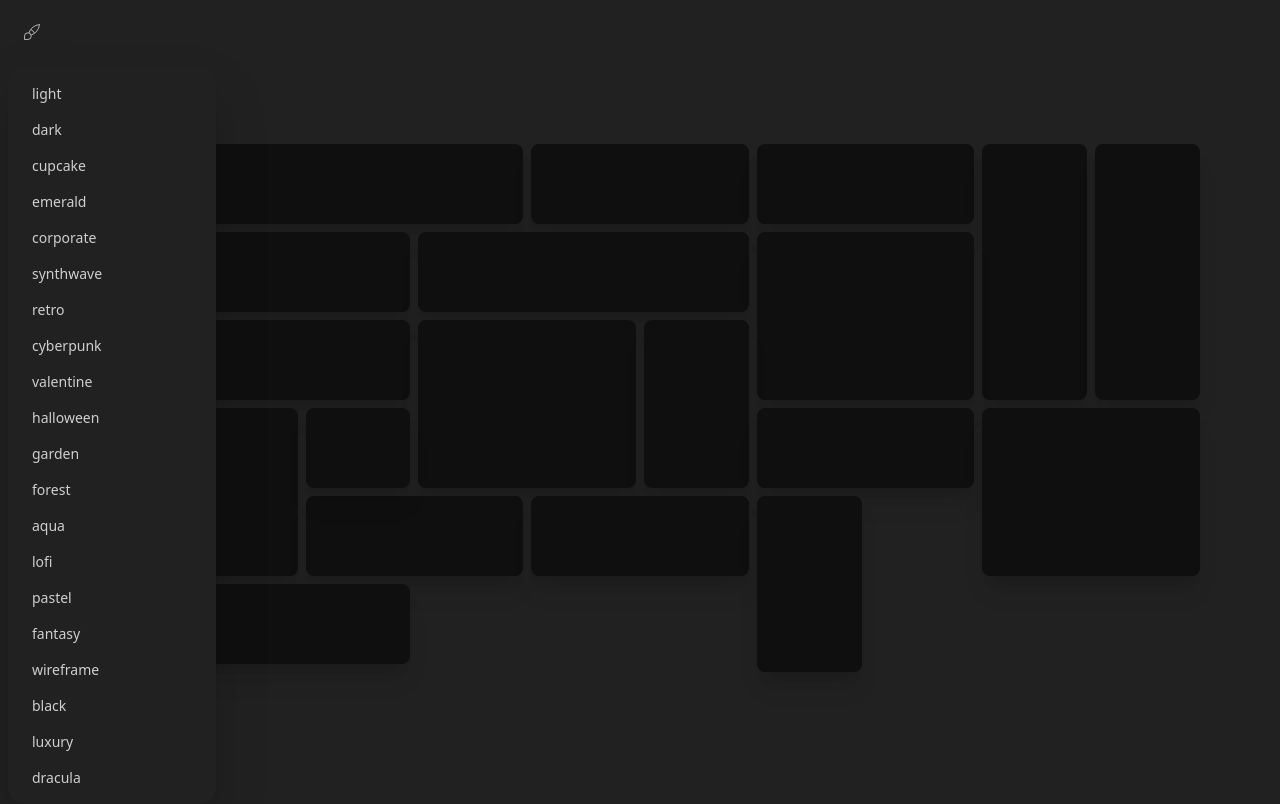
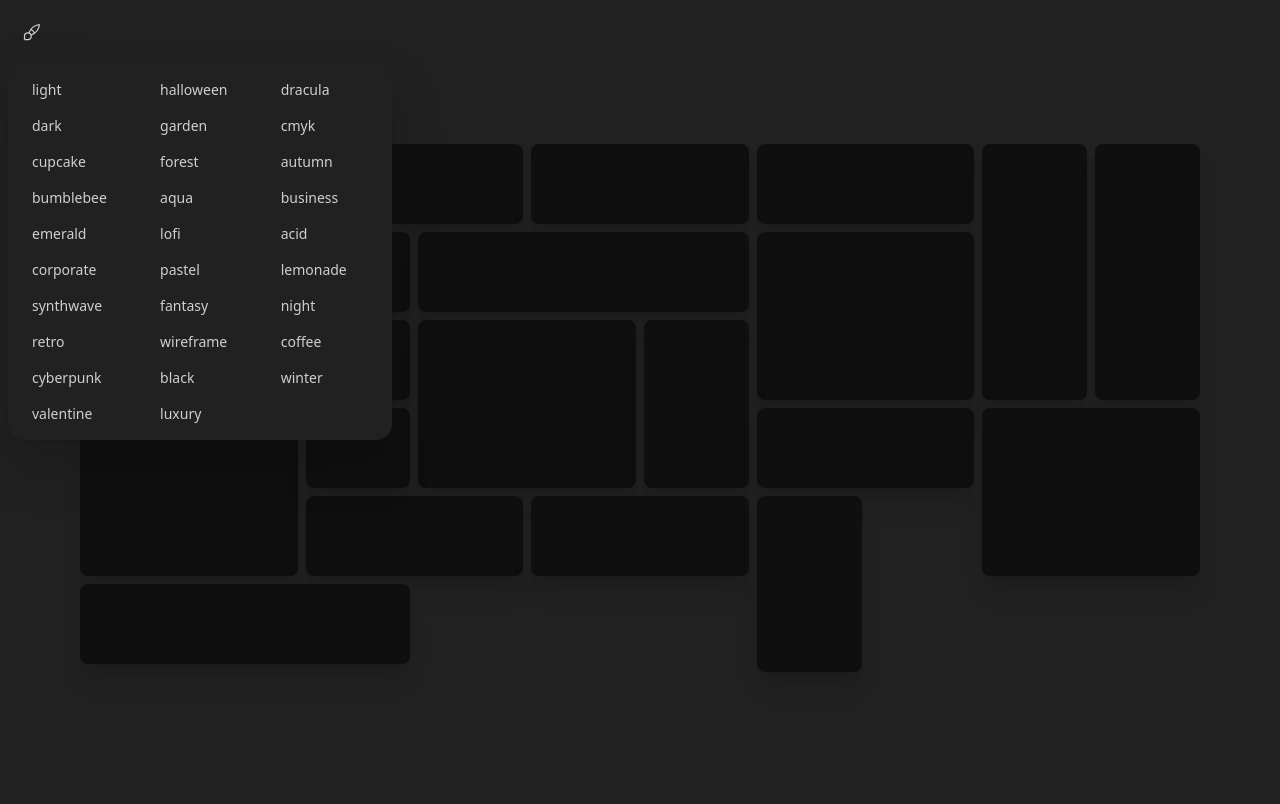
Before and after one commit to KartikSindura/daisy-ui-vercel, a Next.js app: page / in a window 1280 px wide. Both pictures are taken after a click on the label 32 px from the left and 32 px from the top of the page. Built offline with nearby package versions, Linux system fonts and the light colour scheme.

Commit message:
drop down menu bug

```diff
--- a/src/app/components/Navbar/navbar.js
+++ b/src/app/components/Navbar/navbar.js
@@ -3,103 +3,54 @@ import { useState } from "react";
 import "../../layout";
 
 const items = [
-  {
-    icon: "",
-    theme: "light",
-  },
-  {
-    icon: "",
-    theme: "dark",
-  },
-  {
-    icon: "",
-    theme: "cupcake",
-  },
-  {
-    icon: "",
-    theme: "emerald",
-  },
-  {
-    icon: "",
-    theme: "corporate",
-  },
-  {
-    icon: "",
-    theme: "synthwave",
-  },
-  {
-    icon: "",
-    theme: "retro",
-  },
-  {
-    icon: "",
-    theme: "cyberpunk",
-  },
-  {
-    icon: "",
-    theme: "valentine",
-  },
-  {
-    icon: "",
-    theme: "halloween",
-  },
-  {
-    icon: "",
-    theme: "garden",
-  },
-  {
-    icon: "",
-    theme: "forest",
-  },
-  {
-    icon: "",
-    theme: "aqua",
-  },
-  {
-    icon: "",
-    theme: "lofi",
-  },
-  {
-    icon: "",
-    theme: "pastel",
-  },
-  {
-    icon: "",
-    theme: "fantasy",
-  },
-  {
-    icon: "",
-    theme: "wireframe",
-  },
-  {
-    icon: "",
-    theme: "black",
-  },
-  {
-    icon: "",
-    theme: "luxury",
-  },
-  {
-    icon: "",
-    theme: "dracula",
-  },
+  "light",
+  "dark",
+  "cupcake",
+  "bumblebee",
+  "emerald",
+  "corporate",
+  "synthwave",
+  "retro",
+  "cyberpunk",
+  "valentine",
+  "halloween",
+  "garden",
+  "forest",
+  "aqua",
+  "lofi",
+  "pastel",
+  "fantasy",
+  "wireframe",
+  "black",
+  "luxury",
+  "dracula",
+  "cmyk",
+  "autumn",
+  "business",
+  "acid",
+  "lemonade",
+  "night",
+  "coffee",
+  "winter",
 ];
 
 export default function Navbar() {
   const [index, setIndex] = useState(10);
   return (
-    <div className="navbar bg-base-100 col-span-full">
-      <div className="navbar-start">
-        <div className="dropdown drop-shadow-2xl">
-          <label tabindex="0" class="btn btn-ghost btn-circle drop-shadow-2xl">
+        <div className="dropdown drop-shadow-2xl p-2">
+          <label
+            tabIndex="0"
+            className="btn btn-ghost btn-circle drop-shadow-2xl"
+          >
             <svg
               xmlns="http://www.w3.org/2000/svg"
               class="h-5 w-5"
               viewBox="0 0 24 24"
               stroke="currentColor"
               fill="none"
+              stroke-width="1.5"
             >
-              <path stroke="none" d="M0 0h24v24H0z" fill="none" stroke-width="2" stroke-linecap="round" stroke-linejoin="round" />
+              <path stroke="none" d="M0 0h24v24H0z" fill="none" />
               <path d="M3 21v-4a4 4 0 1 1 4 4h-4" />
               <path d="M21 3a16 16 0 0 0 -12.8 10.2" />
               <path d="M21 3a16 16 0 0 1 -10.2 12.8" />
@@ -108,7 +59,7 @@ export default function Navbar() {
           </label>
           <ul
             tabIndex={0}
-            className="menu menu-sm dropdown-content mt-3 z-[1] p-2 shadow bg-base-100 rounded-box w-52"
+            className="menu menu-sm dropdown-content mt-2 z-[1] shadow bg-base-100 rounded-box w-96 max-h-96 overflow-scroll"
           >
             {[...Array(items.length)].map((e, i) => {
               return (
@@ -119,7 +70,7 @@ export default function Navbar() {
                     onClick={(f) => {
                       document
                         .getElementById("html")
-                        .setAttribute("data-theme", items[i].theme);
+                        .setAttribute("data-theme", items[i]);
                       document
                         .getElementById(index)
                         .setAttribute("class", "m-1");
@@ -129,15 +80,12 @@ export default function Navbar() {
                       setIndex(i);
                     }}
                   >
-                    {items[i].theme}
+                    {items[i]}
                   </a>
                 </li>
               );
             })}
           </ul>
-        </div>
-      </div>
-      {/* <div className="navbar-end"></div> */}
       <div className="navbar-center"></div>
       <div className="navbar-end"></div>
     </div>
--- a/src/app/layout.js
+++ b/src/app/layout.js
@@ -4,7 +4,7 @@ import "./globals.css";
 export default function RootLayout({ children }) {
   return (
     <html lang="en" data-theme="halloween" id="html">
-      <body className="min-h-screen">
+      <body className="min-h-screen max-w-screen">
         <Navbar />
         <div>{children}</div>
         {/* <div className="grid grid-cols-3">
```
